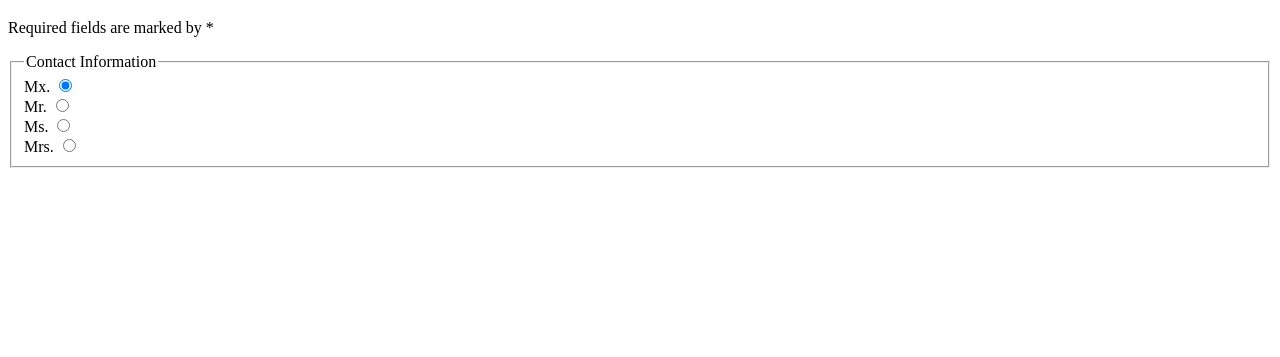
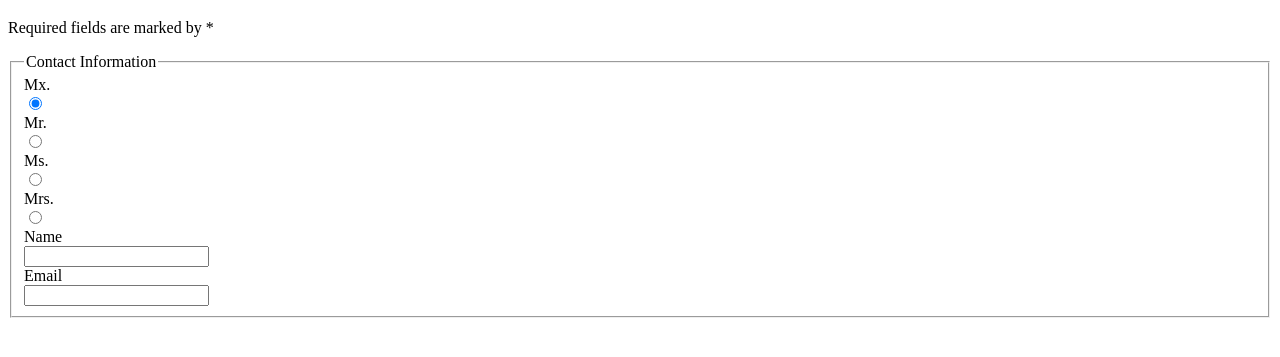
Before and after one commit to 10-5-pursuit/lab-intro-to-forms, a website: page index.html in a window 1280 px wide. Shown: the part 61-418 px from the top of the page. Drawn offline with Linux system fonts and the light colour scheme.

Commit message:
Met requirements for Name & Email fields

```diff
--- a/index.html
+++ b/index.html
@@ -17,14 +17,20 @@
     <fieldset>
         <legend>Contact Information</legend>
 
-        <label for="titleMx">Mx.</label>
+        <label for="titleMx">Mx.</label><br>
         <input type="radio" id="titleMx" name="title" value="Mx" checked><br>
-        <label for="titleMr">Mr.</label>
+        <label for="titleMr">Mr.</label><br>
         <input type="radio" id="titleMx" name="title" value="Mx"><br>
-        <label for="titleMs">Ms.</label>
+        <label for="titleMs">Ms.</label><br>
         <input type="radio" id="titleMx" name="title" value="Mx"><br>
-        <label for="titleMrs">Mrs.</label>
+        <label for="titleMrs">Mrs.</label><br>
         <input type="radio" id="titleMx" name="title" value="Mx"><br>
+
+        <label for="name">Name</label><br>
+        <input type="text" id="name" name="name" required><br>
+        <label for="email">Email</label><br>
+        <input type="email" id="email" name="email" required><br>
+
     </fieldset>
 
 
```
